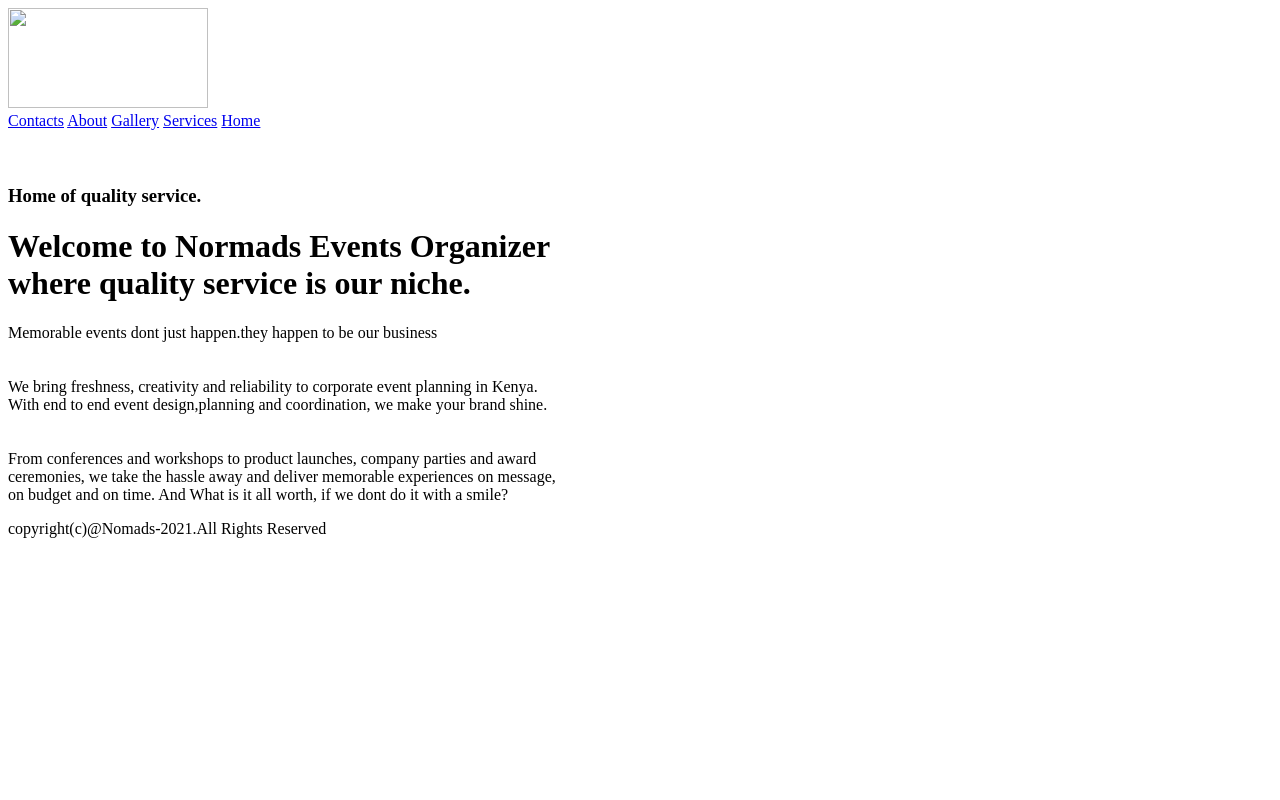
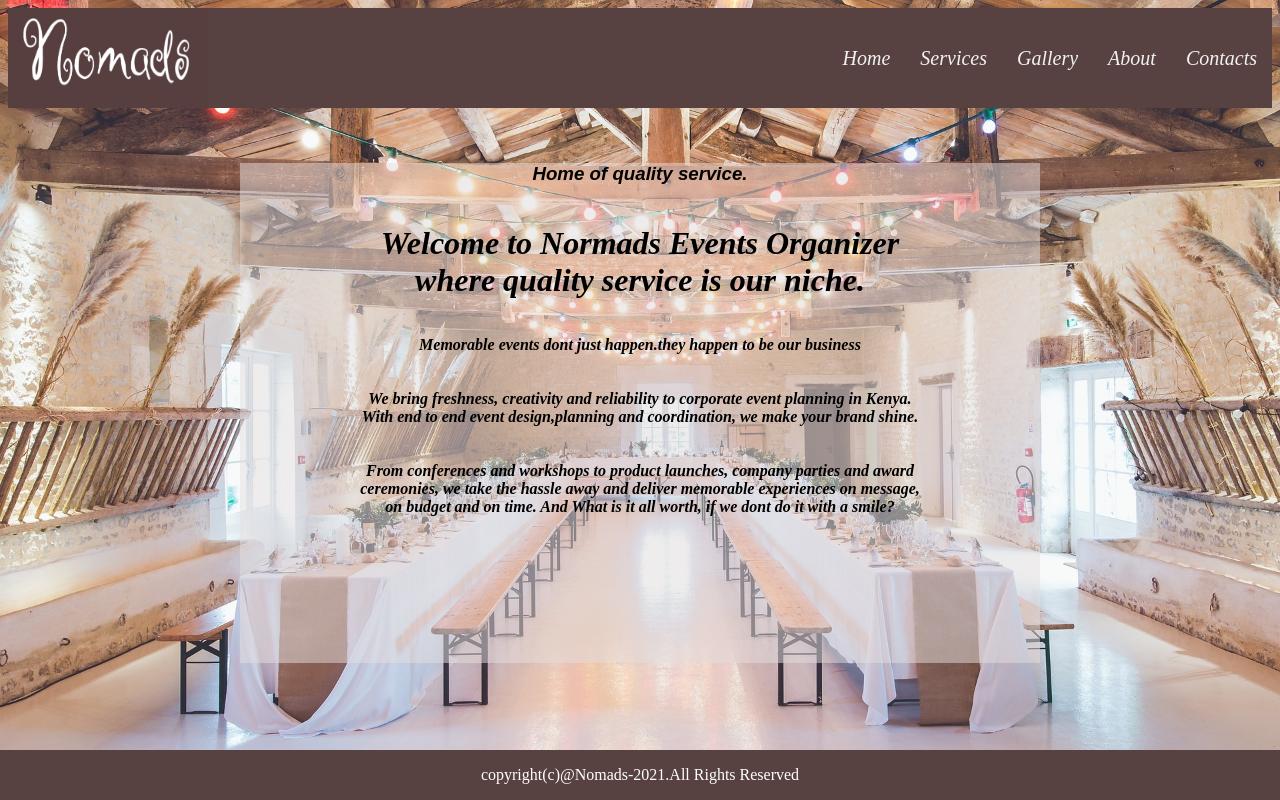
Before and after one commit to Faihope/Event-organizer, a plain HTML site: page home.html in a window 1280 px wide. Drawn offline with Linux system fonts and the light colour scheme.

Commit message:
add the above files

```diff
--- a/home.css
+++ b/home.css
@@ -0,0 +1,108 @@
+.nav {
+    background-color: #584141;
+    display: flex;
+    justify-content: space-between;
+    overflow: auto;
+    margin: 0 auto;
+
+}
+nav{
+    float: right;
+    margin-top:  25px;
+
+
+}
+.topnav a {
+    float:right;
+    color: #f2f2f2;
+    text-align: center;
+    padding: 14px 15px;
+    font-size: 20px;
+    font-style: italic;
+    text-decoration: none;
+
+
+
+  }
+  .topnav a:hover {
+    background-color: rgb(248, 242, 242);
+    color: rgb(27, 10, 10);
+  }
+  .topnav a.active {
+
+
+  }
+  body{
+      background-image:url(./events-2609526_1920.jpg);
+      background-repeat:no-repeat;
+      background-size: cover;
+  }
+  #overlay {
+    position: relative;
+    top: 0;
+    bottom: 0;
+    width: 100%;
+    height: 500px;
+    margin: 0 auto;
+    background-color: rgba(230, 224, 224, 0.5);
+    flex: 1;
+    text-align: center;
+    font-weight: 700;
+    font-style: italic;
+
+  }
+
+  #niche{
+    display: flex;
+    justify-content: center;
+    align-items: center;
+    font-family: 'Rochester';
+    font-style: italic;
+    font-weight: 400;
+  }
+  #opennote{
+    display: flex;
+    justify-content: center;
+    align-items: center;
+    font-family: 'quando';
+    color: black;
+  }
+  footer{
+    display: flex;
+  justify-content: center;
+  align-items: center;
+  }
+  #topnote{
+      font-family: sans-serif;
+  }
+  .logo{
+      display: flex;
+      justify-content: space-between;
+      margin-left: 100px;
+      font-size: medium;
+      font-style: italic;
+  }
+  .footer {
+    position: fixed;
+    left: 0;
+    bottom: 0;
+    width: 100%;
+    background-color:#584141;
+    color: white;
+    text-align: center;
+  }
+  .container {
+    position: relative;
+    max-width: 800px;
+    margin: 0 auto;
+  }
+
+  .container .topnote {
+    position: absolute;
+    bottom: 0;
+    background: rgb(0, 0, 0);
+    background: rgba(0, 0, 0, 0.5);
+    color: #f1f1f1;
+    width: 100%;
+    padding: 20px;
+  }
--- a/home.html
+++ b/home.html
@@ -13,7 +13,7 @@
 <body>
     <div class="topnav">
         <div class="nav">
-            <img src="./images/nomads.png" style="height: 100px; width: 200px;" height: 100px; alt="">
+            <img src="./nomads.png" style="height: 100px; width: 200px;" height: 100px; alt="">
             <nav>
                 <a href="#contacts">Contacts</a>
                 <a href="#about">About</a>
```
Also changed, not shown: events-2609526_1920.jpg (added), nomads.png (added).
